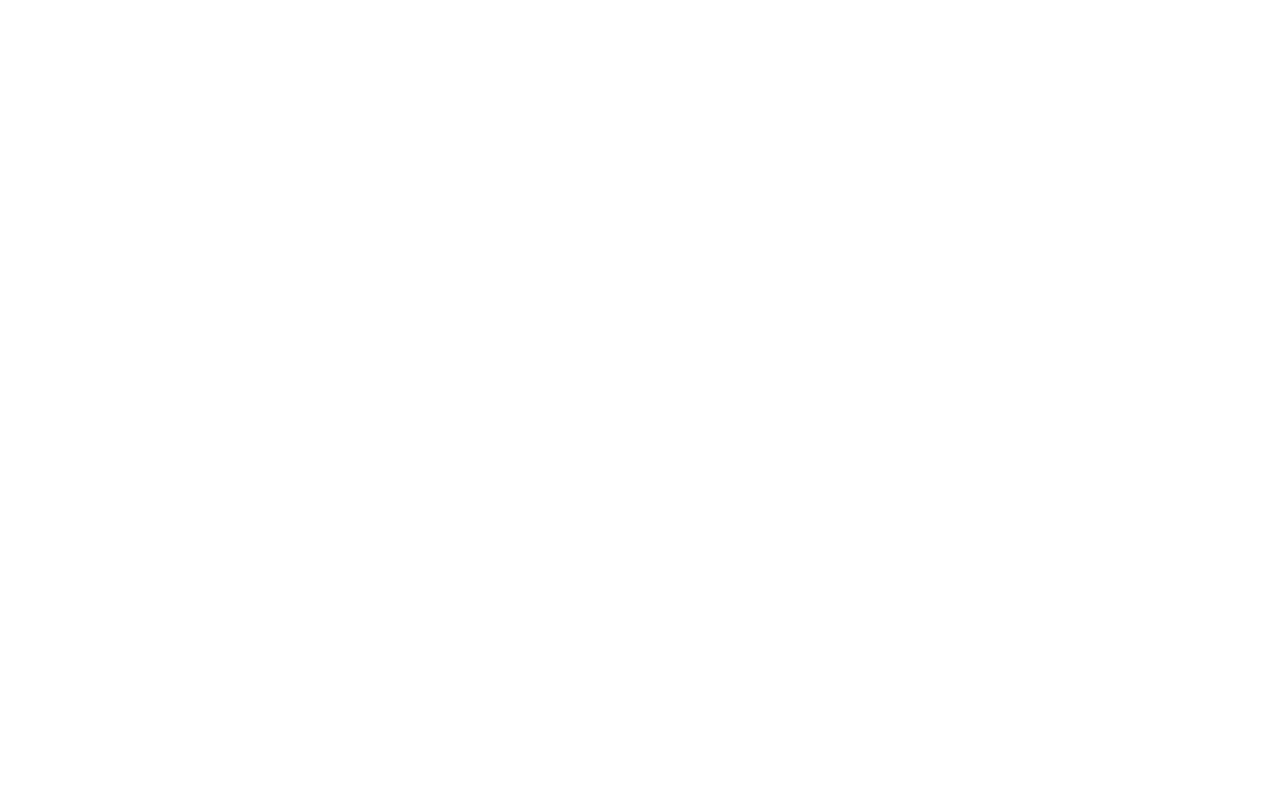
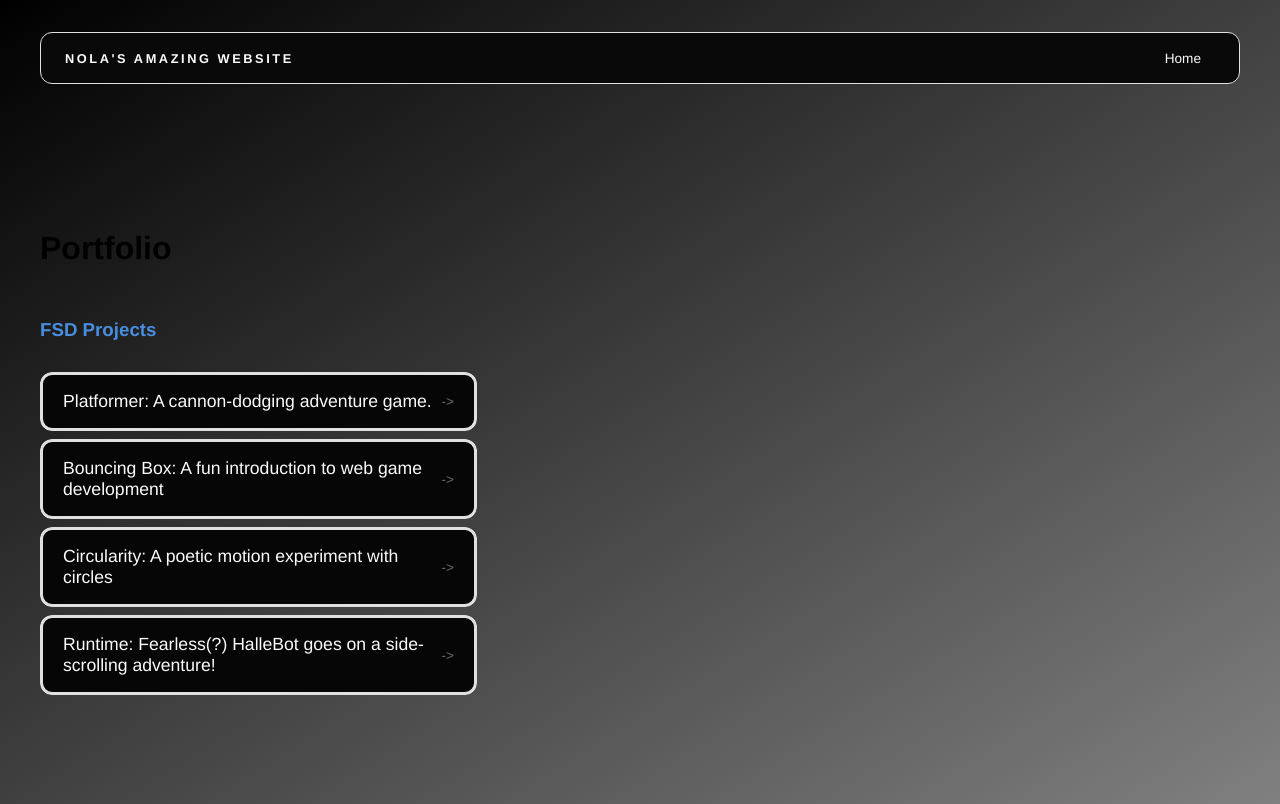
Before and after one commit to Gamingboynola/Gamingboynola.github.io, a plain HTML site: page portfolio.html in a window 1280 px wide. Drawn offline with Linux system fonts and the light colour scheme.

Commit message:
add portfolio page to website

```diff
--- a/portfolio.html
+++ b/portfolio.html
@@ -0,0 +1,37 @@
+<!DOCTYPE html>
+<html>
+
+<head>
+  <title>Jacob's portfolio</title>
+  <link rel="stylesheet" href="style.css"/>
+</head>
+
+<body>
+  <!-- All content goes here -->
+  <div id="all-contents">
+
+    <nav>
+      <h1>NoLA's amazing Website</h1>
+      <ul id="nav-ul">
+        <li class="nav-li"> <a href="index.html">Home</a></li>
+    </nav>
+
+    <main>
+      <div class="content">
+        <h1>Portfolio</h1>
+        <h3>FSD Projects</h3>
+        <ul id="portfolio">
+          <li><a href="fsd-projects/platformer/">Platformer: A cannon-dodging adventure game.</a></li>
+          <li><a href="fsd-projects/bouncing-box/">Bouncing Box: A fun introduction to web game development</a></li>
+          <li><a href="fsd-projects/circularity/">Circularity: A poetic motion experiment with circles</a></li>
+          <li><a href="fsd-projects/runtime/">Runtime: Fearless(?) HalleBot goes on a side-scrolling adventure!</a></li>
+
+        </ul>
+
+      </div>
+    </main>
+
+  </div>
+</body>
+
+</html>
--- a/style.css
+++ b/style.css
@@ -5,7 +5,7 @@
 
 body {
   margin: 0;
-  background: rgb(4, 4, 4);
+  background: linear-gradient(to bottom right, black, gray);
   color: #488edf;
   font-family: "Helvetica Neue", Arial, sans-serif;
 }
@@ -109,7 +109,7 @@
   align-items: center;
   margin-bottom: 48px;
   padding: 16px 24px;
-  background: #fff;
+  background: #090909;
   border: 1px solid #e0e0e0;
   border-radius: 12px;
 }
@@ -121,7 +121,7 @@
   font-weight: 700;
   text-transform: uppercase;
   letter-spacing: 0.2em;
-  color: #000;
+  color: #fcfbfb;
 }
 
 
@@ -135,7 +135,7 @@
 
 
 .nav-li a {
-  color: #666;
+  color: #fcfbfb;
   text-decoration: none;
   font-size: 0.85rem;
   font-weight: 500;
@@ -151,3 +151,57 @@
   background: #000;
   color: #fff;
 }
+
+/*style for the portfolio page*/
+
+.content h1 {
+  color: black;
+}
+
+#portfolio {
+  list-style: none;
+  margin: 0;
+  padding: 0;
+  width: 100%;
+  display: flex;
+  flex-direction: column;
+  gap: 8px;
+}
+
+#portfolio li {
+  border-radius: 12px;
+  overflow: hidden;
+}
+
+#portfolio a {
+  display: flex;
+  justify-content: space-between;
+  align-items: center;
+  text-decoration: none;
+  color: #fbfbfb;
+  padding: 16px 20px;
+  font-size: 1.1rem;
+  font-weight: 500;
+  background: #060606;
+  border: 3px solid #e0e0e0;
+  border-radius: 12px;
+  transition: background 0.25s ease, color 0.25s ease, transform 0.25s ease;
+}
+
+#portfolio a:hover {
+  background: #000;
+  color: #fff;
+  transform: translateX(4px);
+}
+
+#portfolio a::after {
+  content: "->";
+  font-size: 0.85rem;
+  opacity: 0.4;
+  transition: opacity 0.25s ease;
+  white-space: nowrap;
+}
+
+#portfolio a:hover::after {
+  opacity: 1;
+}
```
Also changed, not shown: index.html (+1 -1 lines).
